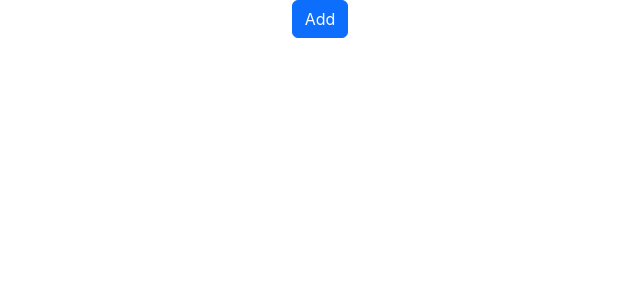
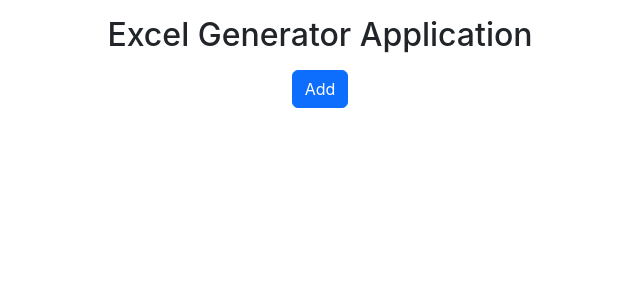
Before and after one commit to ayush4460/Excel-Generator-App, a React (Create React App) app in the folder client/: page / in a window 1280 px wide. Shown: the top 300 px of the page, without its empty margins (320-960 px from the left). Built offline with nearby package versions, Linux system fonts and the light colour scheme.

Commit message:
UI Updated

```diff
--- a/client/src/App.js
+++ b/client/src/App.js
@@ -1,10 +1,16 @@
-import './App.css';
-import Form from './Components/Form';
+import "./App.css";
+import Form from "./Components/Form";
 
 function App() {
   return (
     <div className="App">
-      <Form/>
+      <div className="mt-3">
+        <h2>Excel Generator Application</h2>
+      </div>
+
+      <div className="mt-3">
+        <Form />
+      </div>
     </div>
   );
 }
```
